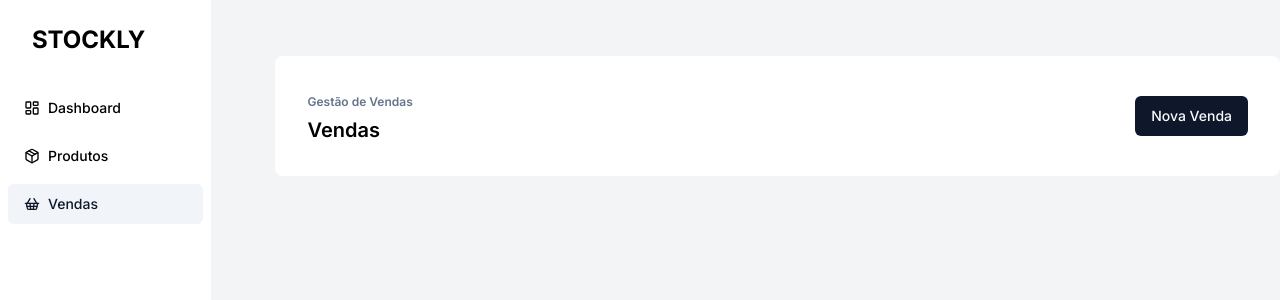
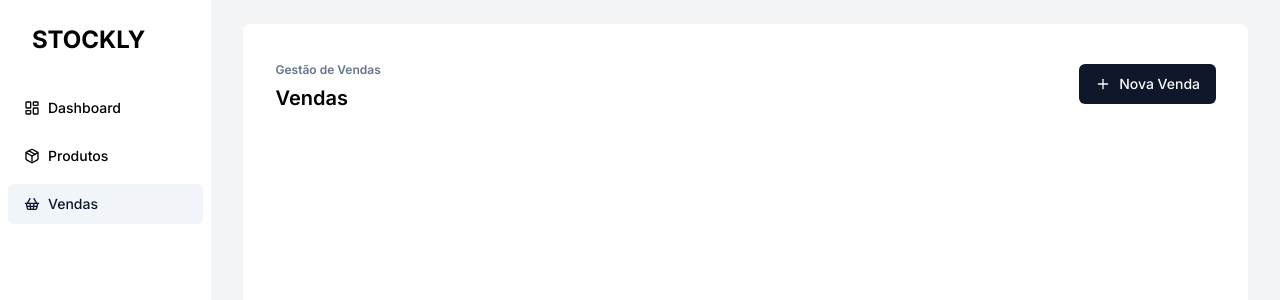
Before and after one commit to devpedro-dias/stockly, a Next.js app: page /sales in a window 1280 px wide. Shown: the top 300 px of the page. Built offline with nearby package versions, Linux system fonts and the light colour scheme; no server answers; the database is empty.

Commit message:
feat: add plus icon to create sale button

```diff
--- a/app/sales/page.tsx
+++ b/app/sales/page.tsx
@@ -1,3 +1,4 @@
+import { PlusIcon } from "lucide-react";
 import { Button } from "../_components/ui/button";
 import { ComboboxOption } from "../_components/ui/combobox";
 import { Sheet, SheetTrigger } from "../_components/ui/sheet";
@@ -11,7 +12,7 @@ const SalesPage = async () => {
     value: product.id,
   }));
   return (
-    <div className="m-8 w-full space-y-8 rounded-lg bg-white p-8">
+    <div className="h-screen w-full space-y-8 rounded-lg bg-white p-8">
       <div className="flex w-full items-center justify-between">
         <div className="space-y-1">
           <span className="text-xs font-semibold text-slate-500">
@@ -21,7 +22,10 @@ const SalesPage = async () => {
         </div>
         <Sheet>
           <SheetTrigger asChild>
-            <Button>Nova Venda</Button>
+            <Button>
+              <PlusIcon />
+              Nova Venda
+            </Button>
           </SheetTrigger>
           <UpsertSheetContent
             products={products}
```
